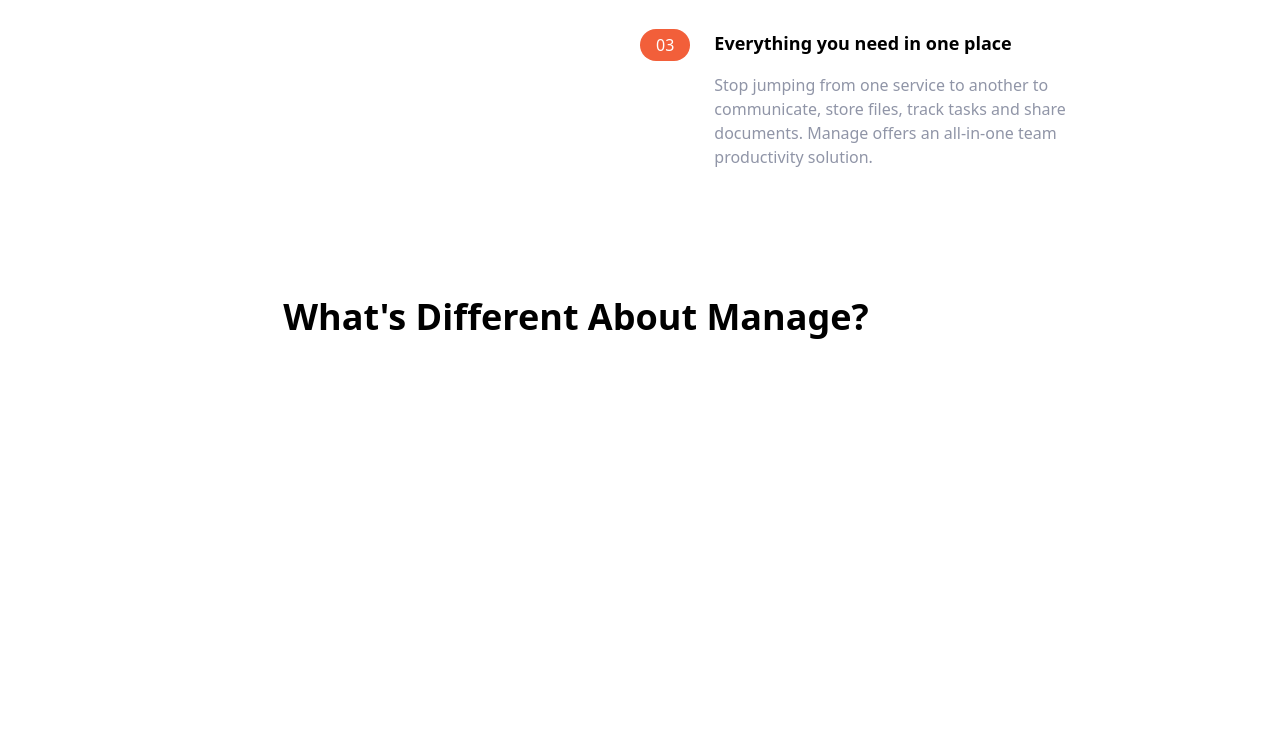
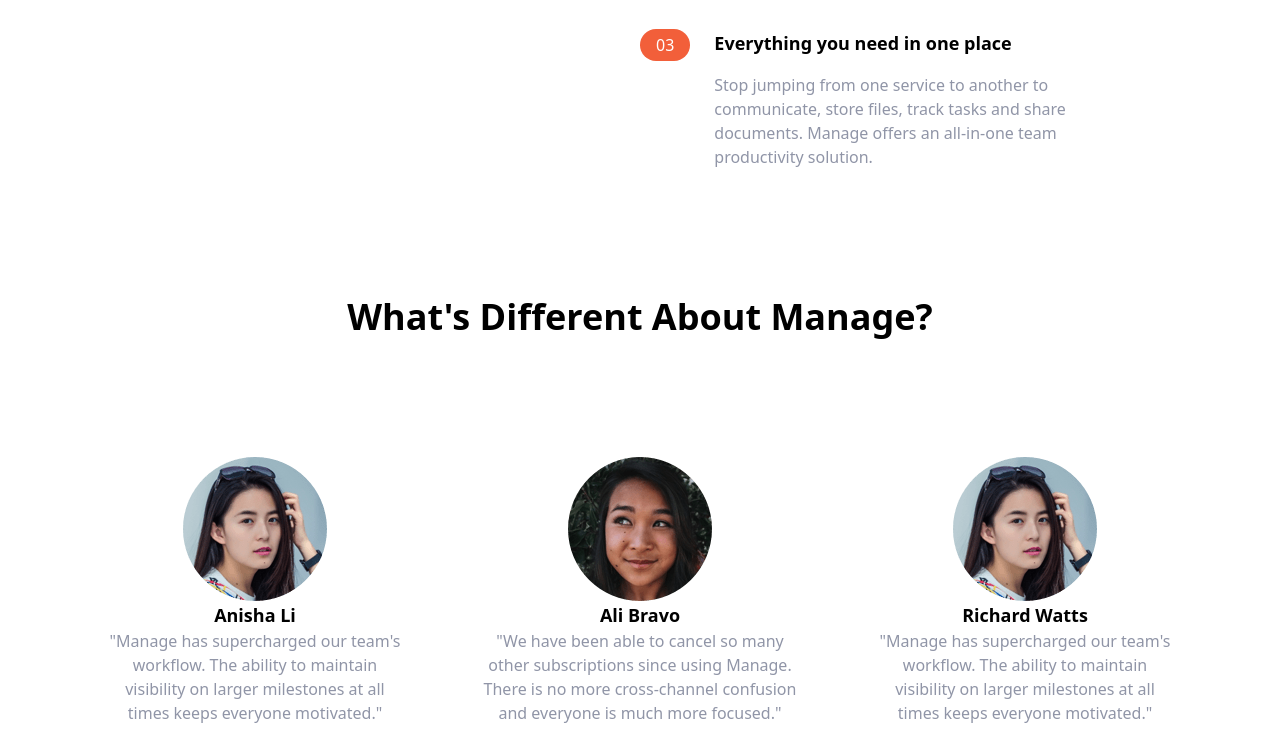
Before and after one commit to bobfdev/tailwind-landing-page, a website: page index.html in a window 1280 px wide. Shown: the part 971-1720 px from the top of the page. Before the commit the page ends 1404 px from the top, so only its background shows below. Drawn offline with Linux system fonts and the light colour scheme.

Commit message:
updated files

```diff
--- a/index.html
+++ b/index.html
@@ -147,13 +147,39 @@
     <!-- Testimonials -->
     <section id="testimonials">
         <!-- Container to heading and testimonial blocks -->
-        <div class="max-w-6xl px-5 mxx-auto mt-32 text-center">
+        <div class="max-w-6xl px-5 mx-auto mt-32 text-center">
             <!-- Heading -->
             <h2 class="text-4xl font-bold text-center">
                 What's Different About Manage?
             </h2>
             <!-- Testimonials Container -->
             <div class="flex flex-col mt-24 md:flex-row md:space-x-6">
+                <!-- Testimonial 1 -->
+                <div class="flex flex-col items-center p-6 space-y-6 rounded-lg bg-veryLightGray md:w-1/3">
+                    <img src="img/avatar-anisha.png" class="w-16 -mt-14" alt="">
+                    <h5 class="text-lg font-bold">Anisha Li</h5>
+                    <p class="text-sm text-darkGrayishBlue">
+                        "Manage has supercharged our team's workflow. The ability to maintain visibility on larger milestones at all times keeps everyone motivated."
+                    </p>
+                </div>
+
+                 <!-- Testimonial 2 -->
+                 <div class="flex flex-col items-center p-6 space-y-6 rounded-lg bg-veryLightGray md:w-1/3">
+                    <img src="img/avatar-ali.png" class="w-16 -mt-14" alt="">
+                    <h5 class="text-lg font-bold">Ali Bravo</h5>
+                    <p class="text-sm text-darkGrayishBlue">
+                        "We have been able to cancel so many other subscriptions since using Manage. There is no more cross-channel confusion and everyone is much more focused."
+                    </p>
+                </div>
+
+                 <!-- Testimonial 3 -->
+                 <div class="flex flex-col items-center p-6 space-y-6 rounded-lg bg-veryLightGray md:w-1/3">
+                    <img src="img/avatar-anisha.png" class="w-16 -mt-14" alt="">
+                    <h5 class="text-lg font-bold">Richard Watts</h5>
+                    <p class="text-sm text-darkGrayishBlue">
+                        "Manage has supercharged our team's workflow. The ability to maintain visibility on larger milestones at all times keeps everyone motivated."
+                    </p>
+                </div>
 
             </div>
         </div>
```
Also changed, not shown: img/avatar-ali.png (added), img/avatar-anisha.png (added).
